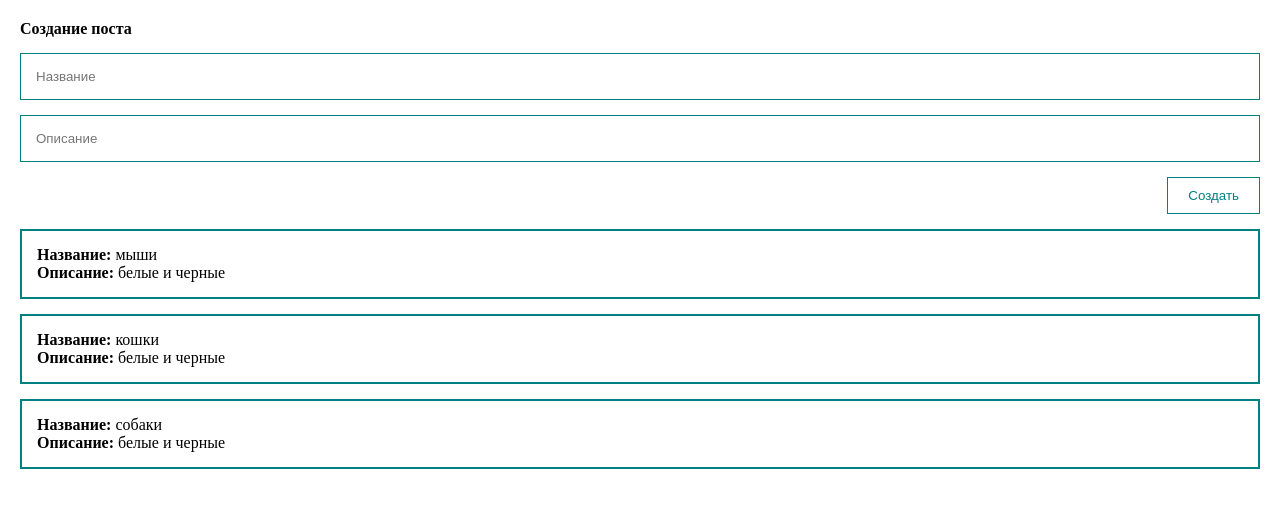
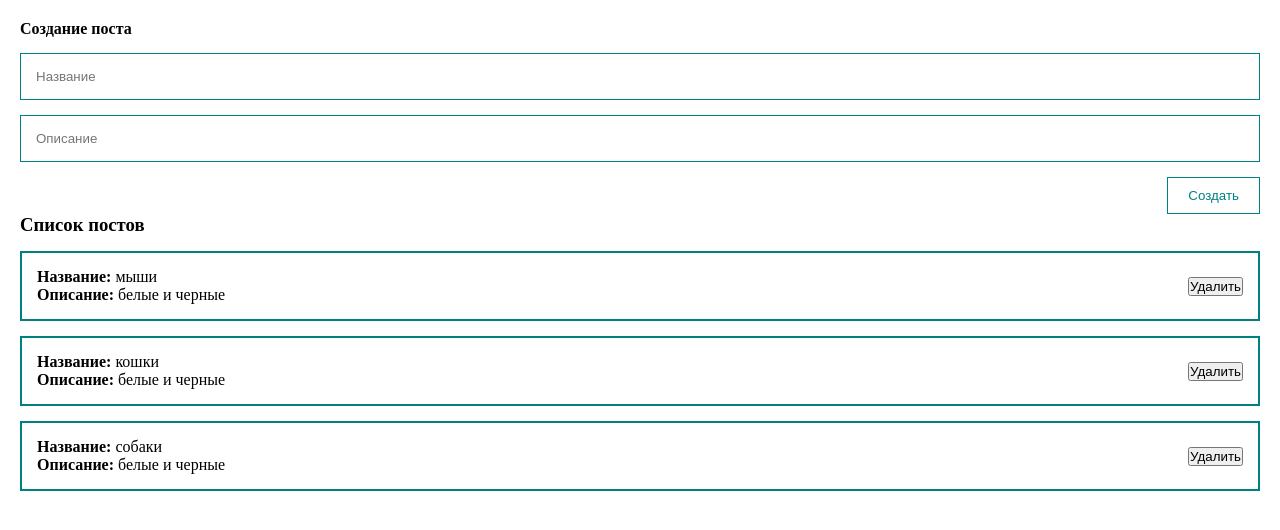
Before and after one commit to danikman89/vue, a Vue app: page / in a window 1280 px wide. Shown: the top 530 px of the page. Built offline with nearby package versions, Linux system fonts and the light colour scheme.

Commit message:
refactor: change structure

```diff
--- a/src/components/PostItem.vue
+++ b/src/components/PostItem.vue
@@ -1,11 +1,32 @@
 <template>
-  <div v-for="post in posts" class="post">
-    <div><strong>Название:</strong> {{ post.title }}</div>
-    <div><strong>Описание:</strong> {{ post.body }}</div>
+  <div class="post">
+    <div>
+      <div><strong>Название:</strong> {{ post.title }}</div>
+      <div><strong>Описание:</strong> {{ post.body }}</div>
+    </div>
+    <div class="btns">
+      <button>Удалить</button>
+    </div>
   </div>
 </template>
 <script>
-export default {};
+export default {
+  props: {
+    post: {
+      type: Object,
+      required: true,
+    },
+  },
+};
 </script>
 
-<style scoped></style>
+<style scoped>
+.post {
+  display: flex;
+  justify-content: space-between;
+  align-items: center;
+  padding: 15px;
+  border: 2px solid teal;
+  margin-top: 15px;
+}
+</style>
--- a/src/components/PostList.vue
+++ b/src/components/PostList.vue
@@ -1,12 +1,14 @@
 <template>
-  <div v-for="post in posts" class="post">
-    <div><strong>Название:</strong> {{ post.title }}</div>
-    <div><strong>Описание:</strong> {{ post.body }}</div>
+  <div>
+    <h3>Список постов</h3>
+    <post-item v-for="post in posts" :post="post" />
   </div>
 </template>
 
 <script>
+import PostItem from './PostItem.vue';
 export default {
+  components: { PostItem },
   props: {
     posts: {
       type: Array,
@@ -17,10 +19,4 @@ export default {
 };
 </script>
 
-<style scoped>
-.post {
-  padding: 15px;
-  border: 2px solid teal;
-  margin-top: 15px;
-}
-</style>
+<style scoped></style>
```
